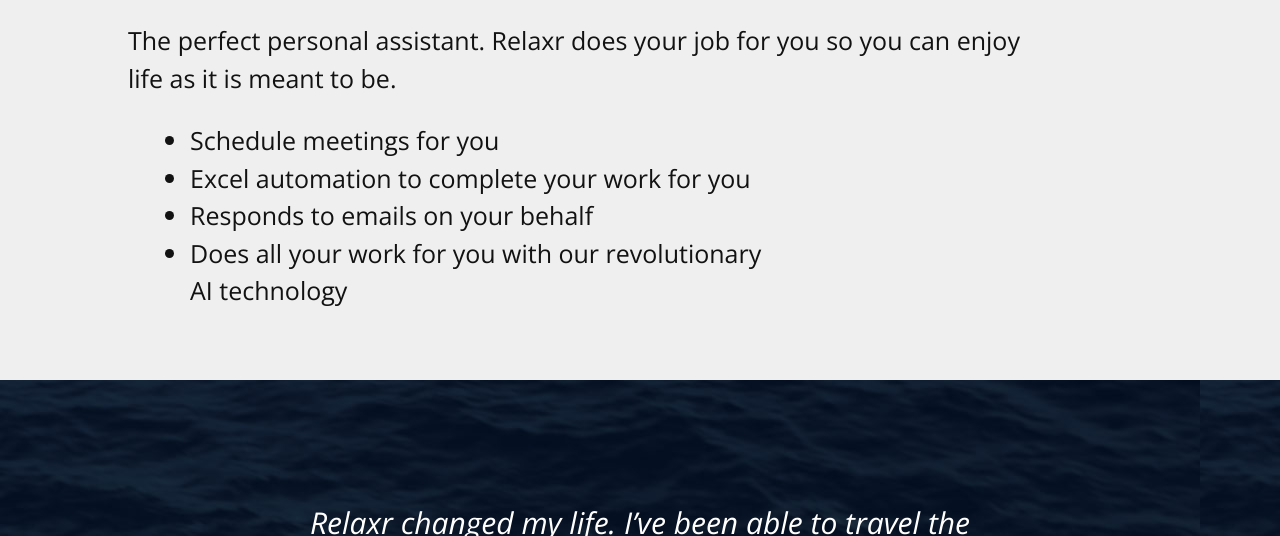
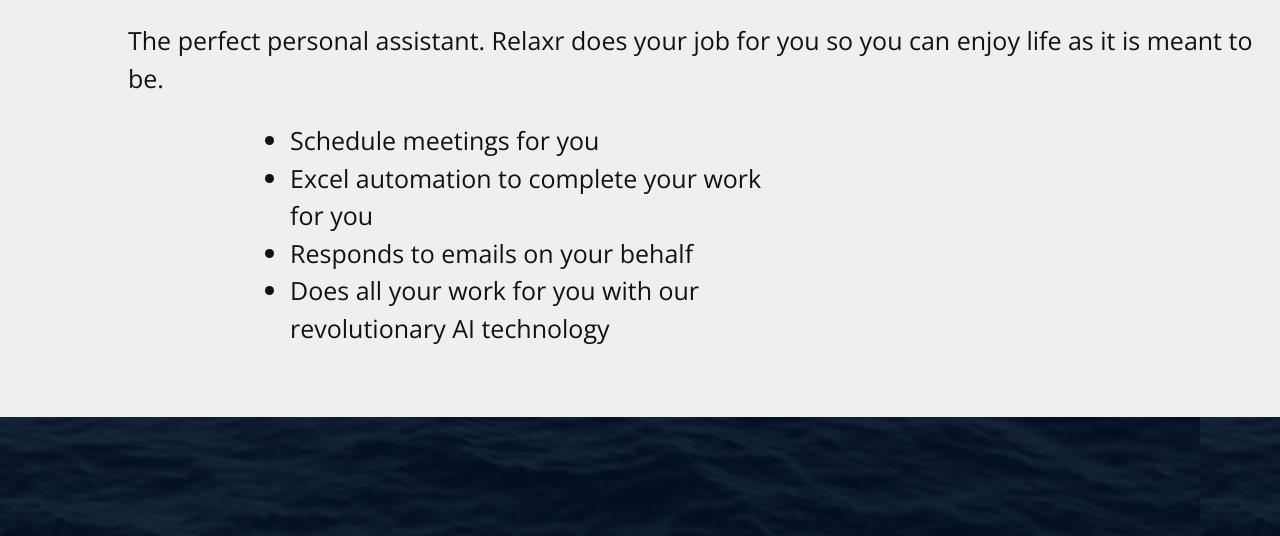
Before and after one commit to MiaCarulla/ga_assignment_week_2, a plain HTML site: page index.html in a window 1280 px wide. Shown: the part 763-1299 px from the top of the page. Drawn offline with nearby package versions, Linux system fonts and the light colour scheme.

Commit message:
benefits p

```diff
--- a/css/style.css
+++ b/css/style.css
@@ -93,7 +93,7 @@ h4 {
 
 .benefits p {
 	text-align:left;
-	padding-right:20%;
+	padding-right:50%%;
 	font-size: 25px;
 	font-weight: 300;
 	margin-left: 10%;
@@ -136,7 +136,7 @@ section button a{
 ul {
 	font-weight:300;
 	font-size:25px;
-	margin:0px 0px 0px 150px;
+	margin:0px 0px 0px 250px;
 	padding: 0px 500px 70px 40px;
 	color:#121212;
 }
```
